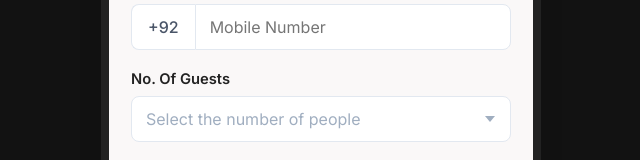
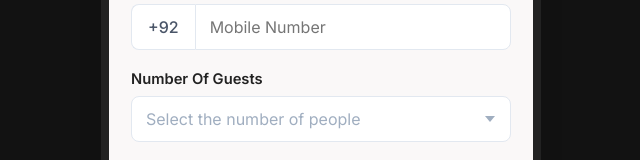
Before and after one commit to FarrukhAhmed32/qr-gro, a React (Create React App) app: page / in a window 1280 px wide. Shown: the part 413-573 px from the top of the page, without its empty margins (319-959 px from the left). Built offline with nearby package versions, Linux system fonts and the light colour scheme.

Commit message:
number of guestsss

```diff
--- a/src/App.js
+++ b/src/App.js
@@ -217,7 +217,7 @@ function App() {
 
               {/* 3. NUMBER OF GUESTS FIELD */}
               <div className="form-group" id="guests">
-                <label className="form-label">No. Of Guests</label>
+                <label className="form-label">Number Of Guests</label>
                 <div className="select-wrapper">
                   <select
                     value={guests}
@@ -277,7 +277,10 @@ function App() {
                 {isSubmitting ? <span className="spinner"></span> : 'JOIN WAITLIST'}
               </button>
 
-              <div className="terms-container">
+              {/* <div className="terms-container">
+                By joining the waitlist, you agree to our <a href="#terms" className="terms-link" onClick={e => e.preventDefault()}>terms and conditions</a>.
+              </div> */}
+              <div className="terms-container" style={{ whiteSpace: 'nowrap' }}>
                 By joining the waitlist, you agree to our <a href="#terms" className="terms-link" onClick={e => e.preventDefault()}>terms and conditions</a>.
               </div>
               <div className="disclaimer-note">
```
